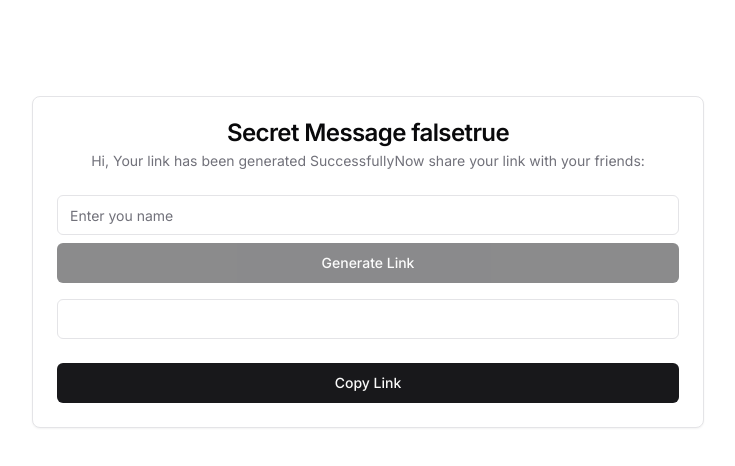
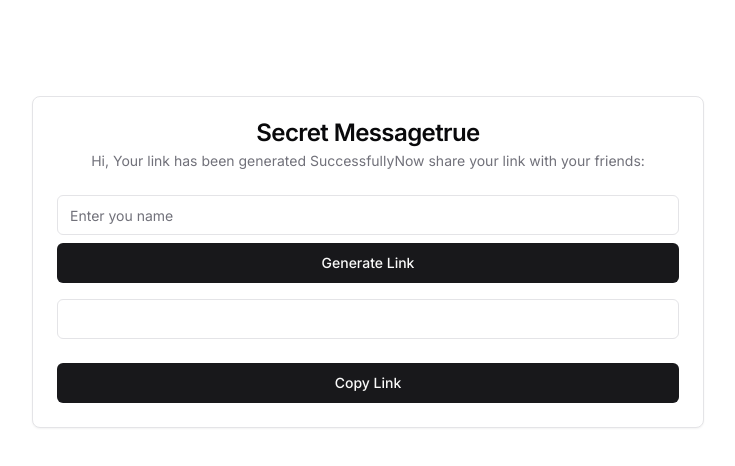
Before and after one commit to rahulcodepython/Secret-Message-Sent, a Next.js app: page / in a window 1280 px wide. Shown: the top 466 px of the page, without its empty margins (272-1007 px from the left). Built offline with nearby package versions, Linux system fonts and the light colour scheme.

Commit message:
Bug fixed.

```diff
--- a/src/app/page.jsx
+++ b/src/app/page.jsx
@@ -75,7 +75,7 @@ const Home = () => {
         <section className='flex flex-col items-center justify-center h-full space-y-8 my-24'>
             <Card className="max-w-2xl w-full">
                 <CardHeader>
-                    <CardTitle className="text-center">Secret Message {`${loading}${newUser}`}</CardTitle>
+                    <CardTitle className="text-center">Secret Message{`${newUser}`}</CardTitle>
                     <CardDescription className="text-center">
                         Hi, Your link has been generated SuccessfullyNow share your link with your friends:
                     </CardDescription>
@@ -83,7 +83,7 @@ const Home = () => {
                 <CardContent>
                     <div className='flex flex-col gap-2 mb-4'>
                         <Input type="text" value={name} onChange={e => setName(e.target.value)} placeholder="Enter you name" readOnly={!newUser} />
-                        <Button className="w-full" onClick={() => generateLink()} disabled={!loading ? true : !newUser}>Generate Link</Button>
+                        <Button className="w-full" onClick={() => generateLink()} disabled={loading ? true : !newUser}>Generate Link</Button>
                     </div>
                     <Input type="text" value={link} readOnly={true} />
                 </CardContent>
```
